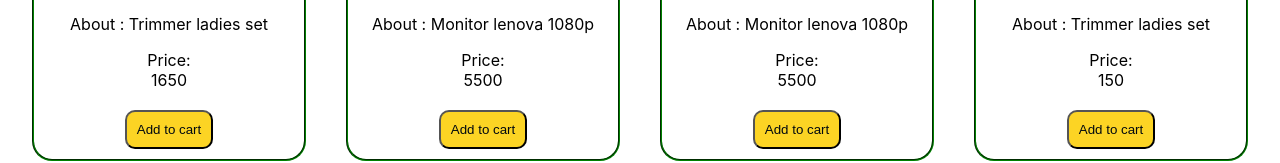
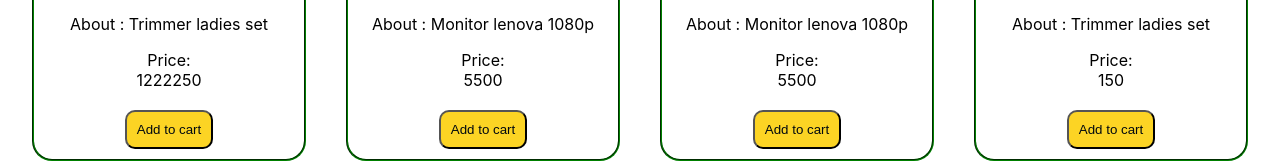
Before and after one commit to nandanaN2003/react-demo, a React (Create React App) app: page / in a window 1280 px wide. Shown: the part 282-445 px from the top of the page. Built offline with nearby package versions, Linux system fonts and the light colour scheme.

Commit message:
product price changed to 12222222

```diff
--- a/src/Components/ProductList/ProductList.js
+++ b/src/Components/ProductList/ProductList.js
@@ -7,7 +7,7 @@
     <>
     <div className="productlist">
         <Product
-        price={1650}
+        price={1222250}
         name={"Trimmer"}
         img={"https://rukminim2.flixcart.com/image/612/612/xif0q/shaver/t/u/z/new-shaver-for-trimmer-hair-cutting-saving-classic-machine-beard-original-imagsxg2gwpme8u2.jpeg?q=70"}
         desc={"Trimmer ladies set"}
```
